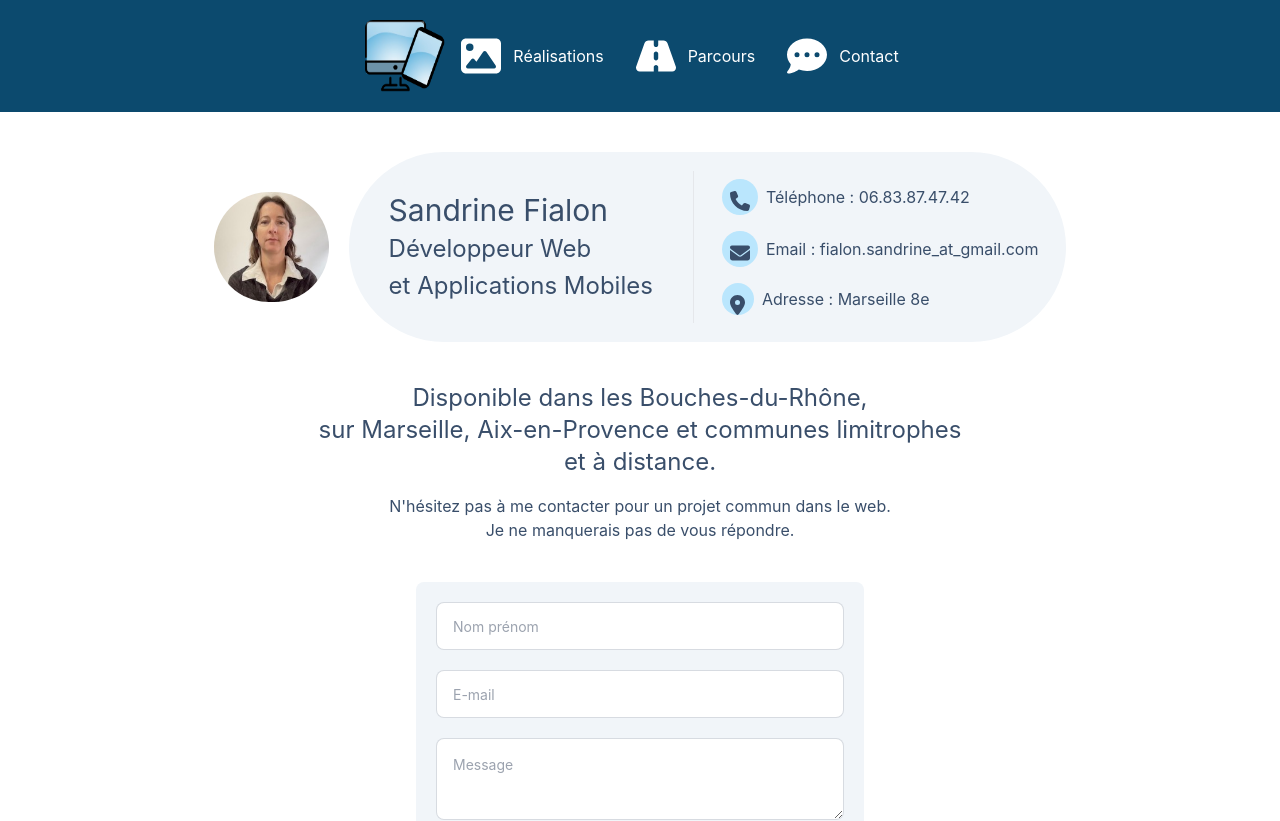
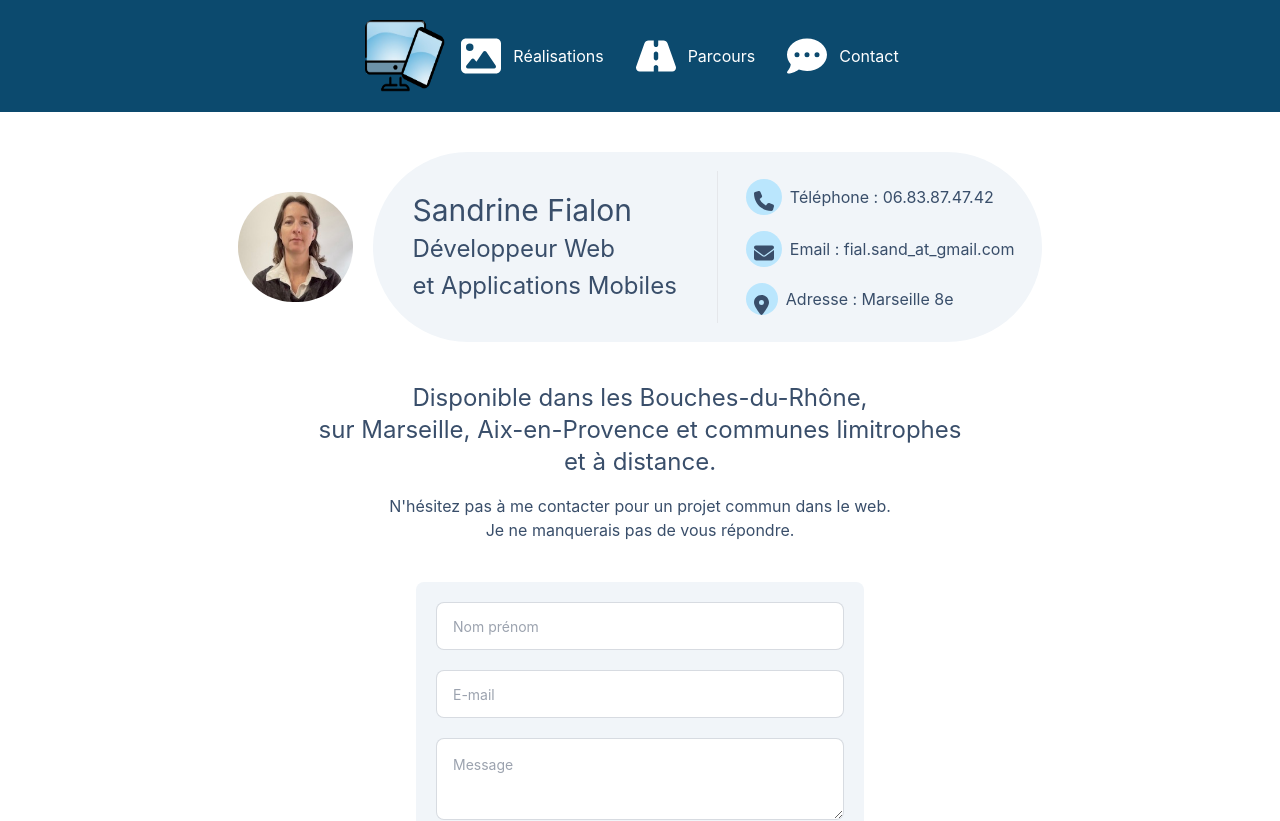
Before and after one commit to SandrineFial/Website-public, a Next.js app: page /contact in a window 1280 px wide. Shown: the top 821 px of the page. Built offline with nearby package versions, Linux system fonts and the light colour scheme; no server answers.

Commit message:
Modif page contact

```diff
--- a/components/Contact.js
+++ b/components/Contact.js
@@ -6,9 +6,9 @@ import { FontAwesomeIcon } from '@fortawesome/react-fontawesome';
 import { faPhone, faEnvelope, faLocationDot } from '@fortawesome/free-solid-svg-icons';
 import emailjs from '@emailjs/browser';
 
-const MAIL_REACT_APP_TEMPLATE_ID="template_mail_website";
-const MAIL_REACT_APP_SERVICE_ID="website_react-contact";
-const MAIL_REACT_APP_PUBLIC_KEY="apFfcvXqsGlvOjOSD";
+const MAIL_REACT_APP_TEMPLATE_ID=process.env.REACT_APP_TEMPLATE_ID;
+const MAIL_REACT_APP_SERVICE_ID=process.env.REACT_APP_SERVICE_ID;
+const MAIL_REACT_APP_PUBLIC_KEY=process.env.REACT_APP_PUBLIC_KEY;
 
 export default function Contact() {
   const form = useRef();
@@ -74,7 +74,7 @@ export default function Contact() {
               </div>
               <div className='flex flex-row justify-start items-center p-2'>
                 <div className='text-xl w-9 h-9 bg-sky-200 rounded-full p-2 mr-2'><FontAwesomeIcon icon={ faEnvelope}/></div>
-                <div>Email : fialon.sandrine_at_gmail.com</div>
+                <div>Email : fial.sand_at_gmail.com</div>
               </div>
               <div className='flex flex-row justify-start items-center p-2'>
                 <div className='text-xl w-8 h-8 bg-sky-200 rounded-full p-2 mr-2'><FontAwesomeIcon icon={ faLocationDot }/></div>
```
